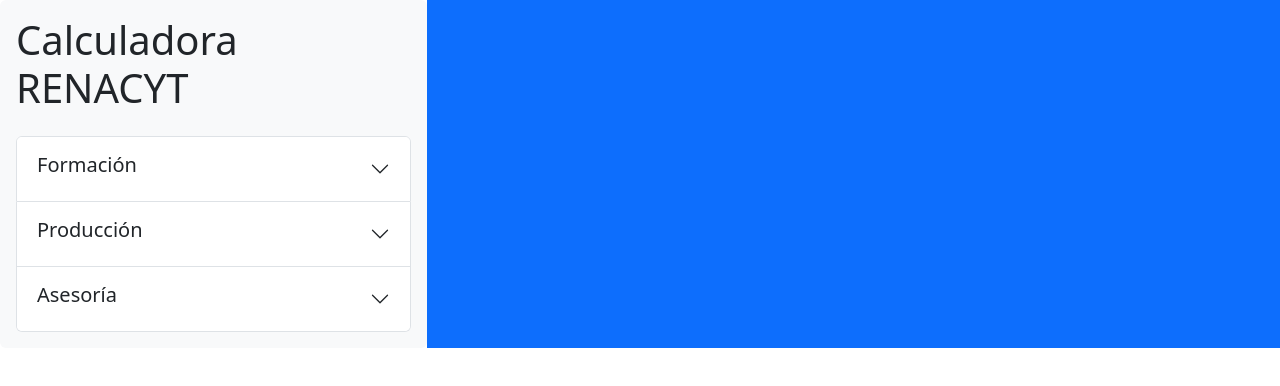
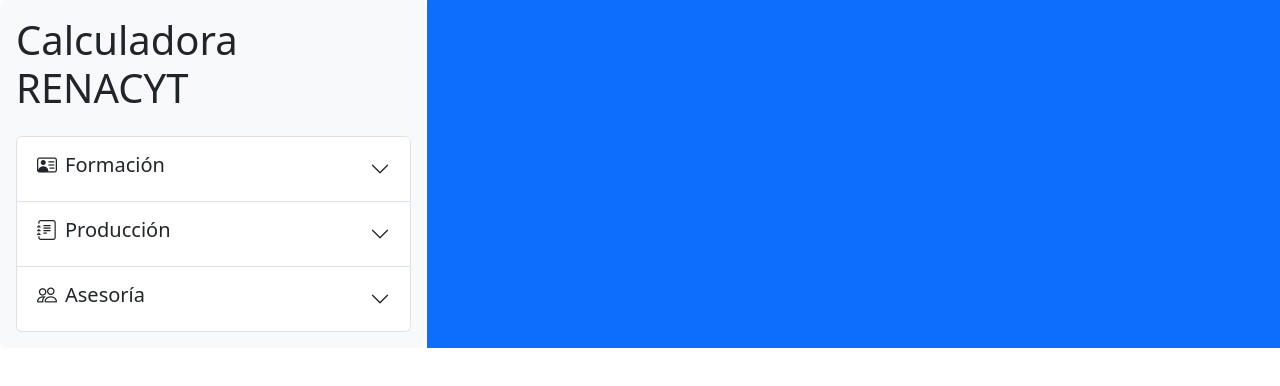
Before and after one commit to calderonsamuel/calculadora-renacyt-ts, a React (Create React App) app: page / in a window 1280 px wide. Shown: the top 386 px of the page. Built offline with nearby package versions, Linux system fonts and the light colour scheme.

Commit message:
implement bs icons

```diff
--- a/src/App.tsx
+++ b/src/App.tsx
@@ -1,6 +1,7 @@
 import React from 'react';
 import 'bootstrap/dist/css/bootstrap.css';
 import 'bootstrap/dist/js/bootstrap.min.js';
+import 'bootstrap-icons/font/bootstrap-icons.css'
 
 import Inputs from './inputs/Inputs';
 
--- a/src/Components/Accordion.tsx
+++ b/src/Components/Accordion.tsx
@@ -5,6 +5,7 @@
     heading: React.ReactNode;
     body: React.ReactNode;
     parentId: string;
+    iconName?: string;
 }
 
 export interface AccordionProps {
@@ -12,9 +13,12 @@
     items: AccordionItemProps[];
 }
 
-const AccordionItem: React.FC<AccordionItemProps> = ({ id, heading, body , parentId}) => {
+const AccordionItem: React.FC<AccordionItemProps> = ({ id, heading, body , parentId, iconName}) => {
     const headerId:string = "header-" + id
     const collapseId:string = "collapse-" + id
+
+    const iconClasses:string = iconName ? `bi bi-${iconName} me-2` : "d-none"
+    const icon:React.ReactNode = <i className={iconClasses}/>
   return (
       <div className="accordion-item">
         <h2 className="accordion-header" id={headerId}>
@@ -25,7 +29,7 @@
             data-bs-target={`#${collapseId}`}
             aria-expanded="false"
             aria-controls={collapseId}>
-            <h5>{heading}</h5>
+            <h5>{icon}{heading}</h5>
           </button>
         </h2>
         <div
@@ -52,6 +56,7 @@
             heading={item.heading}
             body={item.body}
             parentId={id}
+            iconName={item.iconName}
             />
           ))}
     </div>
--- a/src/inputs/Inputs.tsx
+++ b/src/inputs/Inputs.tsx
@@ -7,19 +7,22 @@
             id: "formacion",
             heading: "Formación",
             body: <Formacion />,
-            parentId: "inputAccordion"
+            parentId: "inputAccordion",
+            iconName: "person-vcard"
         },
         {
             id: "produccion",
             heading: "Producción",
             body: "This is the second item's accordion body.",
-            parentId: "inputAccordion"
+            parentId: "inputAccordion",
+            iconName: "journal-text"
         },
         {
             id: "asesoria",
             heading: "Asesoría",
             body: "This is the third item's accordion body.",
-            parentId: "inputAccordion"
+            parentId: "inputAccordion",
+            iconName: "people"
         }
     ];
 
```
